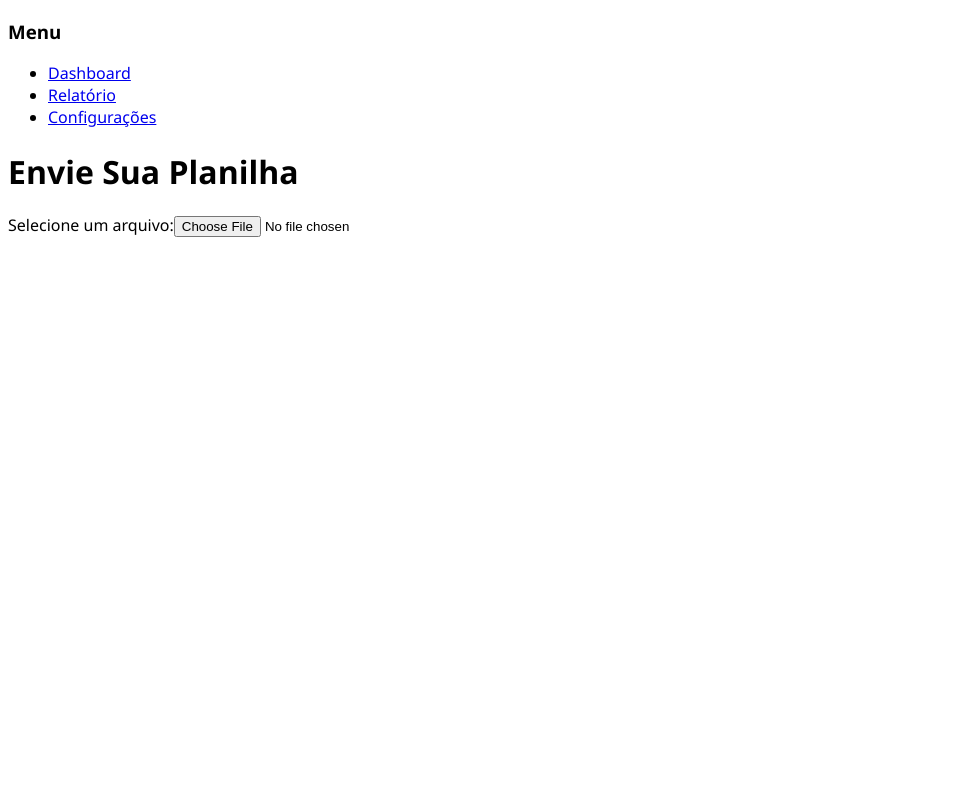
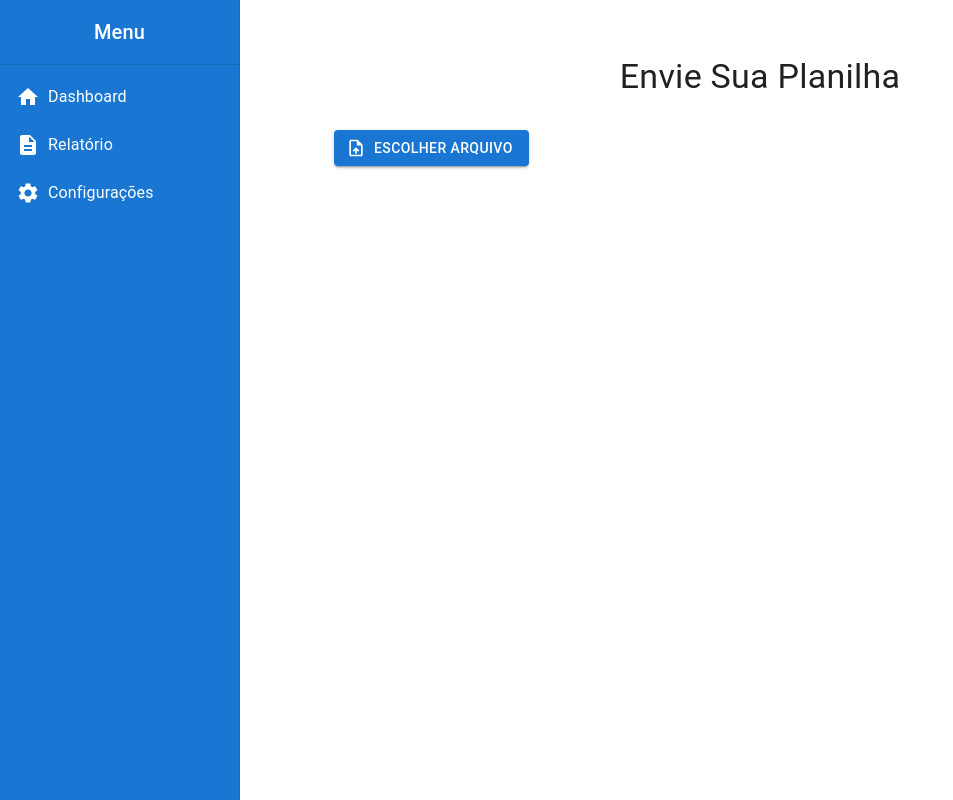
Before and after one commit to ronnysenna/sis-cobrancas, a React (Create React App) app: page /dashboard in a window 1280 px wide. Shown: the whole page, without its empty margins (0-953 px from the left). Built offline with nearby package versions, Linux system fonts and the light colour scheme.

Commit message:
Adiciona Material-UI e sidebar ao Relatório

```diff
--- a/postcss.config.js
+++ /dev/null
@@ -1,6 +0,0 @@
-module.exports = {
-    plugins: {
-      tailwindcss: {},
-      autoprefixer: {},
-    },
-  };
--- a/src/components/Layout.js
+++ b/src/components/Layout.js
@@ -1,37 +1,19 @@
-import React from "react";
-import { Link } from "react-router-dom";
+import React, { useState } from "react";
+import { Container, Typography, Button, Box } from "@mui/material";
 
-const Layout = ({ children }) => {
+const Dashboard = () => {
   return (
-    <div className="flex min-h-screen">
-      {/* Sidebar */}
-      <div className="bg-gray-900 text-white w-64 p-4 flex flex-col">
-        <h3 className="text-center text-xl font-semibold mb-4">Menu</h3>
-        <ul className="space-y-2">
-          <li>
-            <Link to="/dashboard" className="block px-4 py-2 rounded-lg hover:bg-gray-700 transition">
-              Dashboard
-            </Link>
-          </li>
-          <li>
-            <Link to="/relatorio" className="block px-4 py-2 rounded-lg hover:bg-gray-700 transition">
-              Relatório
-            </Link>
-          </li>
-          <li>
-            <Link to="/configuracoes" className="block px-4 py-2 rounded-lg hover:bg-gray-700 transition">
-              Configurações
-            </Link>
-          </li>
-        </ul>
-      </div>
-
-      {/* Conteúdo Principal */}
-      <div className="flex-grow p-6 bg-gray-100">
-        {children}
-      </div>
-    </div>
+    <Container maxWidth="md">
+      <Box sx={{ my: 4 }}>
+        <Typography variant="h4" component="h1" align="center">
+          Dashboard
+        </Typography>
+        <Button variant="contained" color="primary">
+          Clique Aqui
+        </Button>
+      </Box>
+    </Container>
   );
 };
 
-export default Layout;
+export default Dashboard;
--- a/src/components/UploadPlanilha.js
+++ b/src/components/UploadPlanilha.js
@@ -1,4 +1,6 @@
 import React, { useState } from "react";
+import { Box, Button, Typography, Input } from "@mui/material";
+import UploadFileIcon from "@mui/icons-material/UploadFile";
 
 const UploadPlanilha = ({ onFileSelected }) => {
   const [fileName, setFileName] = useState("");
@@ -13,22 +15,35 @@ const UploadPlanilha = ({ onFileSelected }) => {
   };
 
   return (
-    <div className="mb-4">
-      <label className="block text-gray-700 font-medium mb-2">Selecione um arquivo:</label>
+    <Box my={3}>
+      <Typography variant="subtitle1" color="textPrimary" gutterBottom>
+        Selecione um arquivo:
+      </Typography>
 
-      <input
-        type="file"
-        accept=".xlsx"
-        className="block w-full border border-gray-300 shadow-sm rounded-lg p-2 focus:outline-none focus:ring-2 focus:ring-blue-500"
-        onChange={handleFileChange}
-      />
+      <label htmlFor="upload-file">
+        <Input
+          type="file"
+          accept=".xlsx"
+          id="upload-file"
+          sx={{ display: "none" }}
+          onChange={handleFileChange}
+        />
+        <Button
+          variant="contained"
+          component="span"
+          color="primary"
+          startIcon={<UploadFileIcon />}
+        >
+          Escolher Arquivo
+        </Button>
+      </label>
 
       {fileName && (
-        <p className="mt-2 text-green-600 font-medium">
+        <Typography variant="body2" color="success.main" mt={2}>
           Arquivo selecionado: {fileName}
-        </p>
+        </Typography>
       )}
-    </div>
+    </Box>
   );
 };
 
--- a/src/index.css
+++ b/src/index.css
@@ -1,6 +1,3 @@
-@tailwind base;
-@tailwind components;
-@tailwind utilities;
 
 /* Reset padrão */
 body {
--- a/src/pages/Dashboard.js
+++ b/src/pages/Dashboard.js
@@ -1,16 +1,43 @@
 import React, { useState } from "react";
 import * as XLSX from "xlsx";
-import Layout from "../components/Layout";
-import UploadPlanilha from "../components/UploadPlanilha";
+import { useNavigate } from "react-router-dom";
 import { enviarArquivoParaN8n } from "../services/api";
+import {
+  Container,
+  Typography,
+  Table,
+  TableBody,
+  TableCell,
+  TableContainer,
+  TableHead,
+  TableRow,
+  Paper,
+  Button,
+  CircularProgress,
+  Alert,
+  Box,
+  Drawer,
+  List,
+  ListItem,
+  ListItemText,
+  Divider,
+} from "@mui/material";
+import CloudUploadIcon from "@mui/icons-material/CloudUpload";
+import UploadFileIcon from "@mui/icons-material/UploadFile";
+import HomeIcon from "@mui/icons-material/Home";
+import SettingsIcon from "@mui/icons-material/Settings";
+import DescriptionIcon from "@mui/icons-material/Description";
 
 const Dashboard = () => {
   const [arquivo, setArquivo] = useState(null);
   const [planilhaDados, setPlanilhaDados] = useState([]);
   const [mensagem, setMensagem] = useState("");
   const [enviando, setEnviando] = useState(false);
+  const navigate = useNavigate();
 
-  const handleArquivoSelecionado = (file) => {
+  const handleArquivoSelecionado = (event) => {
+    const file = event.target.files[0];
+    if (file) {
       setArquivo(file);
 
       const reader = new FileReader();
@@ -25,6 +52,7 @@ const Dashboard = () => {
         setPlanilhaDados(jsonData);
       };
       reader.readAsArrayBuffer(file);
+    }
   };
 
   const handleEnviarArquivo = async () => {
@@ -54,58 +82,124 @@ const Dashboard = () => {
   };
 
   return (
-    <Layout>
-      <div className="max-w-4xl mx-auto p-6">
-        <h1 className="text-2xl font-semibold text-gray-800 mb-6 text-center">Envie Sua Planilha</h1>
+    <Box sx={{ display: "flex", minHeight: "100vh" }}>
+      {/* Sidebar */}
+      <Drawer
+        variant="permanent"
+        sx={{
+          width: 240,
+          flexShrink: 0,
+          [`& .MuiDrawer-paper`]: { width: 240, boxSizing: "border-box", backgroundColor: "#1976d2", color: "white" },
+        }}
+      >
+        <Typography variant="h6" align="center" sx={{ padding: "16px" }}>
+          Menu
+        </Typography>
+        <Divider />
+        <List>
+          <ListItem button onClick={() => navigate("/dashboard")}>
+            <HomeIcon sx={{ marginRight: 1 }} />
+            <ListItemText primary="Dashboard" />
+          </ListItem>
+          <ListItem button onClick={() => navigate("/relatorio")}>
+            <DescriptionIcon sx={{ marginRight: 1 }} />
+            <ListItemText primary="Relatório" />
+          </ListItem>
+          <ListItem button onClick={() => navigate("/configuracoes")}>
+            <SettingsIcon sx={{ marginRight: 1 }} />
+            <ListItemText primary="Configurações" />
+          </ListItem>
+        </List>
+      </Drawer>
 
-        {/* Componente de Upload */}
-        <UploadPlanilha onFileSelected={handleArquivoSelecionado} />
+      {/* Conteúdo Principal */}
+      <Box component="main" sx={{ flexGrow: 1, p: 3 }}>
+        <Container maxWidth="md">
+          <Box my={4} textAlign="center">
+            <Typography variant="h4" component="h1">
+              Envie Sua Planilha
+            </Typography>
+          </Box>
 
-        {/* Exibe mensagem do arquivo selecionado */}
-        {arquivo && <p className="mt-2 text-blue-500">Arquivo: {arquivo.name}</p>}
+          {/* Botão de Upload */}
+          <Box display="flex" alignItems="center" gap={2} mb={2}>
+            <input
+              accept=".xlsx"
+              style={{ display: "none" }}
+              id="upload-file"
+              type="file"
+              onChange={handleArquivoSelecionado}
+            />
+            <label htmlFor="upload-file">
+              <Button
+                variant="contained"
+                color="primary"
+                component="span"
+                startIcon={<UploadFileIcon />}
+              >
+                Escolher Arquivo
+              </Button>
+            </label>
+
+            {arquivo && (
+              <Typography variant="body1" color="textSecondary">
+                {arquivo.name}
+              </Typography>
+            )}
+          </Box>
 
           {/* Exibe a tabela apenas se houver dados */}
           {planilhaDados.length > 0 && (
             <>
-            {/* Contêiner para permitir rolagem lateral e vertical */}
-            <div className="overflow-x-auto overflow-y-auto max-h-80 border border-gray-300 rounded-md shadow-md mt-4">
-              <table className="w-full border-collapse">
-                <thead className="bg-blue-600 text-white sticky top-0">
-                  <tr>
+              <TableContainer component={Paper} sx={{ maxHeight: 400, mt: 4 }}>
+                <Table stickyHeader>
+                  <TableHead>
+                    <TableRow>
                       {Object.keys(planilhaDados[0]).map((coluna, index) => (
-                      <th key={index} className="px-4 py-2 text-center border border-gray-300">{coluna}</th>
+                        <TableCell key={index} align="center" sx={{ fontWeight: "bold", backgroundColor: "#1976d2", color: "white" }}>
+                          {coluna}
+                        </TableCell>
                       ))}
-                  </tr>
-                </thead>
-                <tbody>
+                    </TableRow>
+                  </TableHead>
+                  <TableBody>
                     {planilhaDados.map((linha, index) => (
-                    <tr key={index} className="hover:bg-gray-100">
+                      <TableRow key={index} hover>
                         {Object.values(linha).map((valor, idx) => (
-                        <td key={idx} className="px-4 py-2 text-center border border-gray-300">{valor}</td>
+                          <TableCell key={idx} align="center">
+                            {valor}
+                          </TableCell>
                         ))}
-                    </tr>
+                      </TableRow>
                     ))}
-                </tbody>
-              </table>
-            </div>
+                  </TableBody>
+                </Table>
+              </TableContainer>
 
               {/* Botão de Envio */}
-            <div className="flex justify-end mt-4">
-              <button
-                className="bg-green-500 text-white px-6 py-2 rounded-lg hover:bg-green-600 transition duration-300 disabled:bg-gray-400"
+              <Box textAlign="right" mt={3}>
+                <Button
+                  variant="contained"
+                  color="success"
                   onClick={handleEnviarArquivo}
                   disabled={enviando}
+                  startIcon={enviando ? <CircularProgress size={20} /> : <CloudUploadIcon />}
                 >
                   {enviando ? "Enviando..." : "Enviar Arquivo"}
-              </button>
-            </div>
+                </Button>
+              </Box>
             </>
           )}
 
           {/* Mensagem de status */}
-        {mensagem && <p className="mt-3 text-center text-gray-700">{mensagem}</p>}
-      </div>
-    </Layout>
+          {mensagem && (
+            <Box mt={3}>
+              <Alert severity={mensagem.includes("sucesso") ? "success" : "error"}>{mensagem}</Alert>
+            </Box>
+          )}
+        </Container>
+      </Box>
+    </Box>
   );
 };
 
--- a/src/pages/Relatorio.js
+++ b/src/pages/Relatorio.js
@@ -1,6 +1,28 @@
 import React, { useEffect, useState } from "react";
 import axios from "axios";
 import Layout from "../components/Layout";
+import {
+  Container,
+  Typography,
+  Table,
+  TableBody,
+  TableCell,
+  TableContainer,
+  TableHead,
+  TableRow,
+  Paper,
+  CircularProgress,
+  Alert,
+  Box,
+  Drawer,
+  List,
+  ListItem,
+  ListItemIcon,
+  ListItemText,
+} from "@mui/material";
+import DashboardIcon from "@mui/icons-material/Dashboard";
+import ReportIcon from "@mui/icons-material/Assessment";
+import SettingsIcon from "@mui/icons-material/Settings";
 
 const Relatorio = () => {
   const [dados, setDados] = useState([]);
@@ -24,44 +46,74 @@ const Relatorio = () => {
 
   return (
     <Layout>
-      <div className="max-w-4xl mx-auto p-6">
-        <h1 className="text-2xl font-semibold text-gray-800 mb-6 text-center">Relatório de Mensagens Enviadas</h1>
+      <Drawer variant="permanent" sx={{ width: 240, flexShrink: 0 }}>
+        <List>
+          <ListItem button>
+            <ListItemIcon><DashboardIcon /></ListItemIcon>
+            <ListItemText primary="Dashboard" />
+          </ListItem>
+          <ListItem button>
+            <ListItemIcon><ReportIcon /></ListItemIcon>
+            <ListItemText primary="Relatório" />
+          </ListItem>
+          <ListItem button>
+            <ListItemIcon><SettingsIcon /></ListItemIcon>
+            <ListItemText primary="Configurações" />
+          </ListItem>
+        </List>
+      </Drawer>
+      <Container maxWidth="md">
+        <Box my={4} textAlign="center">
+          <Typography variant="h4" component="h1">
+            Relatório de Mensagens Enviadas
+          </Typography>
+        </Box>
 
-        {/* Mensagem de carregamento */}
-        {carregando && <p className="text-center text-gray-500">Carregando...</p>}
-
-        {/* Mensagem de erro */}
-        {erro && <p className="text-center text-red-600">{erro}</p>}
-
-        {/* Exibe a tabela apenas se houver dados */}
-        {dados.length > 0 && (
-          <div className="overflow-x-auto overflow-y-auto max-h-80 border border-gray-300 rounded-md shadow-md mt-4">
-            <table className="w-full border-collapse">
-              <thead className="bg-blue-600 text-white sticky top-0">
-                <tr>
-                  {Object.keys(dados[0]).map((coluna, index) => (
-                    <th key={index} className="px-4 py-2 text-center border border-gray-300">{coluna}</th>
-                  ))}
-                </tr>
-              </thead>
-              <tbody>
-                {dados.map((linha, index) => (
-                  <tr key={index} className="hover:bg-gray-100">
-                    {Object.values(linha).map((valor, idx) => (
-                      <td key={idx} className="px-4 py-2 text-center border border-gray-300">{valor}</td>
-                    ))}
-                  </tr>
-                ))}
-              </tbody>
-            </table>
-          </div>
+        {carregando && (
+          <Box display="flex" justifyContent="center" my={4}>
+            <CircularProgress />
+          </Box>
         )}
 
-        {/* Mensagem caso não haja dados */}
+        {erro && (
+          <Box my={3}>
+            <Alert severity="error">{erro}</Alert>
+          </Box>
+        )}
+
+        {dados.length > 0 && (
+          <TableContainer component={Paper} sx={{ maxHeight: 400, mt: 4 }}>
+            <Table stickyHeader>
+              <TableHead>
+                <TableRow>
+                  {Object.keys(dados[0]).map((coluna, index) => (
+                    <TableCell key={index} align="center" sx={{ fontWeight: "bold", backgroundColor: "#1976d2", color: "white" }}>
+                      {coluna}
+                    </TableCell>
+                  ))}
+                </TableRow>
+              </TableHead>
+              <TableBody>
+                {dados.map((linha, index) => (
+                  <TableRow key={index} hover>
+                    {Object.values(linha).map((valor, idx) => (
+                      <TableCell key={idx} align="center">
+                        {valor}
+                      </TableCell>
+                    ))}
+                  </TableRow>
+                ))}
+              </TableBody>
+            </Table>
+          </TableContainer>
+        )}
+
         {!carregando && dados.length === 0 && !erro && (
-          <p className="text-center text-gray-500">Nenhum dado encontrado.</p>
+          <Typography variant="body1" color="textSecondary" align="center" mt={3}>
+            Nenhum dado encontrado.
+          </Typography>
         )}
-      </div>
+      </Container>
     </Layout>
   );
 };
--- a/tailwind.config.js
+++ /dev/null
@@ -1,8 +0,0 @@
-
-module.exports = {
-    content: ["./src/**/*.{js,jsx,ts,tsx}"],
-    theme: {
-      extend: {},
-    },
-    plugins: [],
-  };
```
Also changed, not shown: package.json (+4 -6 lines), src/index.js (+20 -14 lines), src/routes/AppRoutes.js (+19 -2 lines), src/services/api.js (+27 -4 lines), 1 other file (tests, documents, lock files or other folders). Lines whose indentation alone changed are shown as unchanged.
